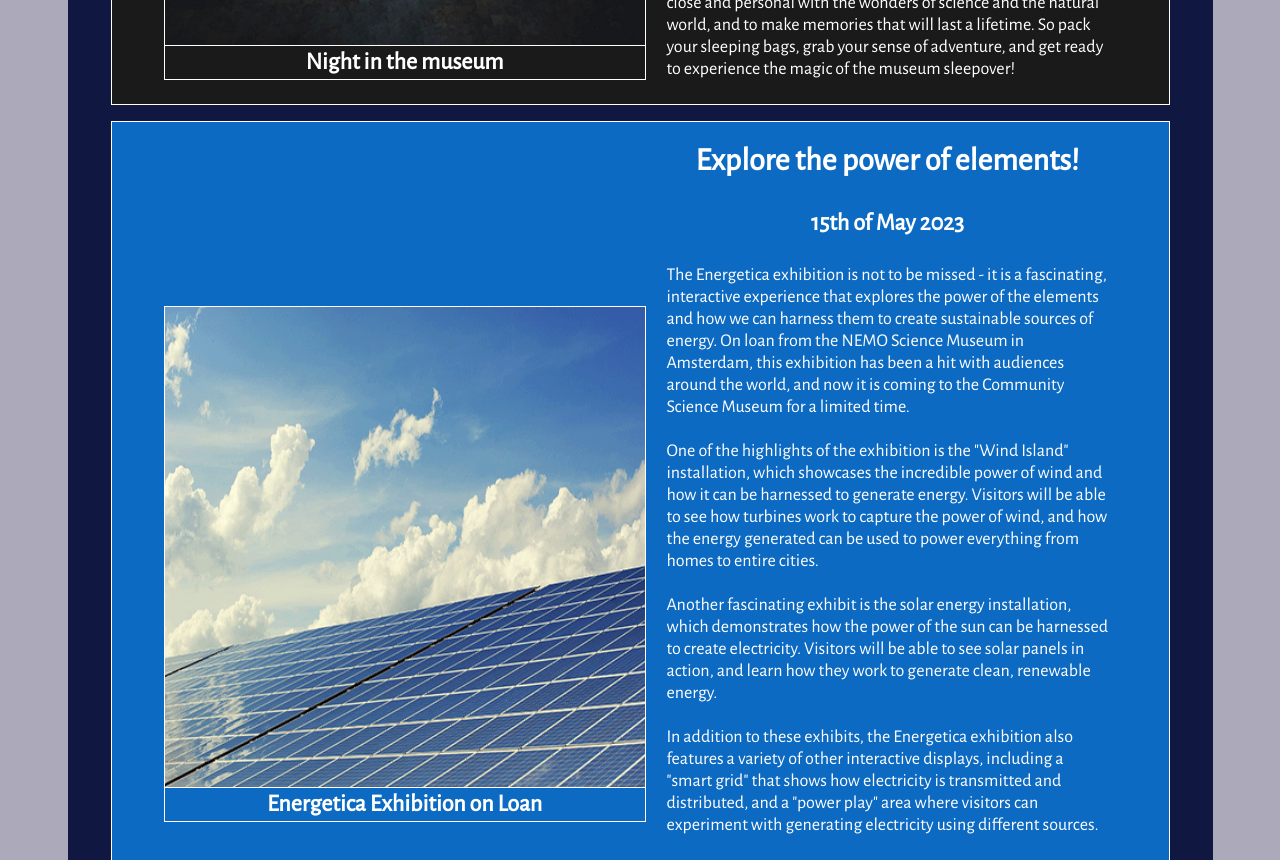
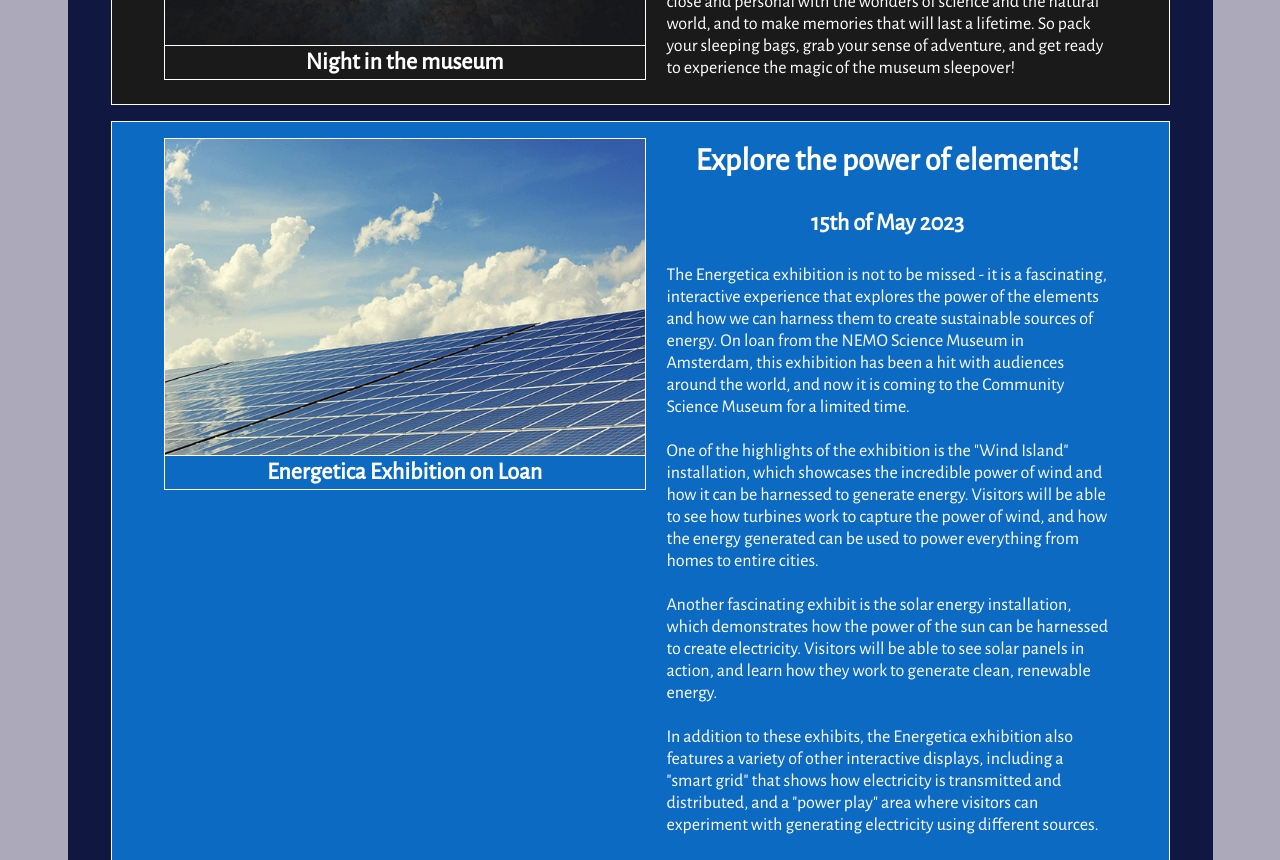
Before and after one commit to lordaake/community-museum-v2, a plain HTML site: page events.html in a window 1280 px wide. Shown: the part 1940-2800 px from the top of the page. Drawn offline with nearby package versions, Linux system fonts and the light colour scheme; files whose address does not match are found by name.

Commit message:
eventspageedits

```diff
--- a/styles.css
+++ b/styles.css
@@ -1229,7 +1229,7 @@ footer {
     display: flex;
     flex-wrap: wrap;
     justify-content: center;
-    align-items: center;
+    align-items: flex-start;
     gap: 1vw;
     margin-block: 2vh;
 }
@@ -1239,9 +1239,6 @@ footer {
     flex-direction: column;
     max-width: 30rem;
     width: 95%;
-    height: -moz-fit-content;
-    height: -webkit-fill-available;
-    height: fit-content;
     border: 0.0625rem solid #FFFFFF;
     margin-bottom: 0.5rem;
 }
@@ -1251,10 +1248,6 @@ footer {
     max-height: 52.6875rem;
     height: 100%;
     border-bottom: 0.0625rem solid #FFFFFF;
-}
-
-.eventimage3 {
-    height: 30rem;
 }
 
 .eventsheaderandtext {
```
